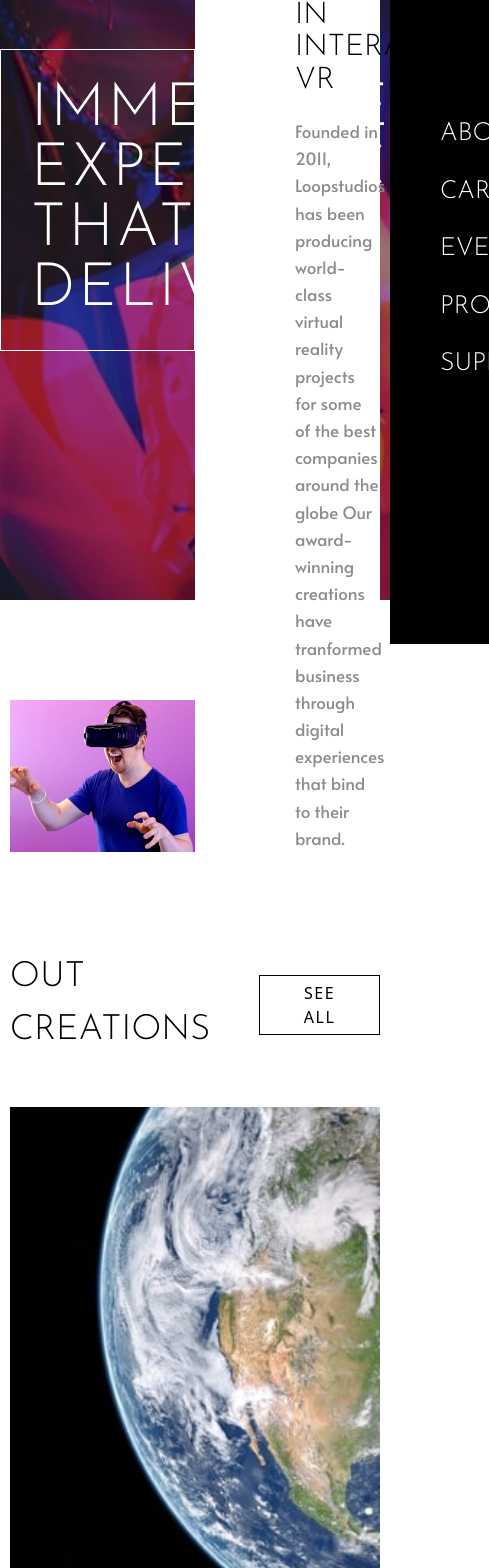
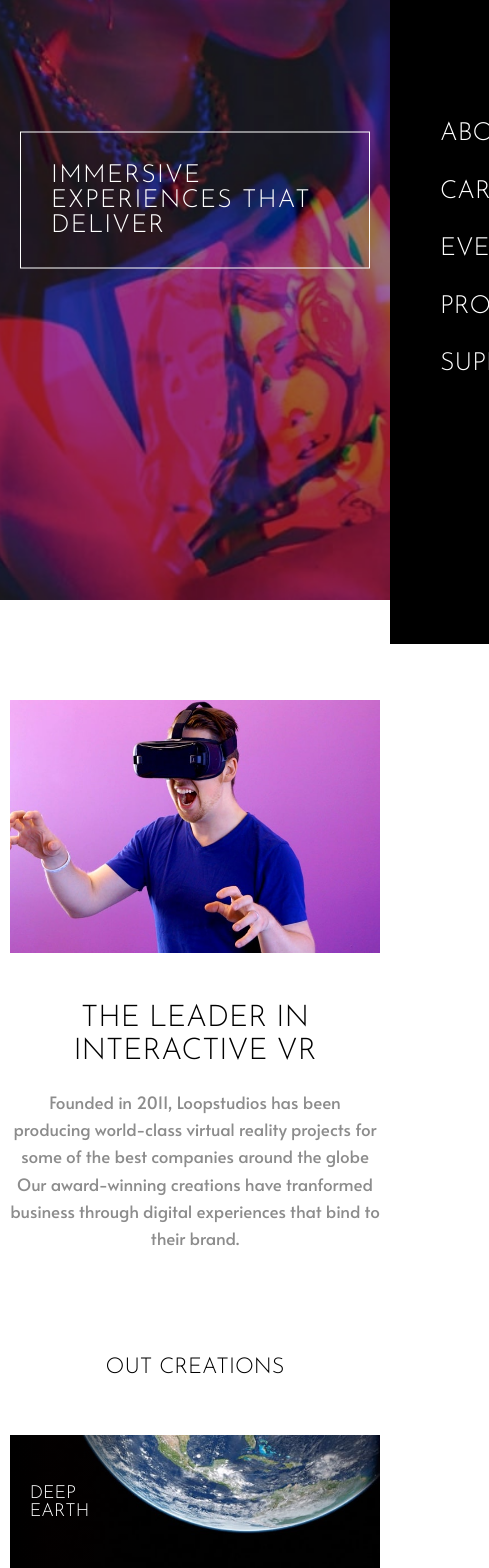
Before and after one commit to Leonardo-G/loopstudios, an Angular app: page / in a window 390 px wide. Shown: the part 200-1768 px from the top of the page, 489 px wide, since content can reach past the window. Built offline with nearby package versions, Linux system fonts and the light colour scheme.

Commit message:
responsive design

```diff
--- a/src/app/creations/creations-section/creations-section.component.css
+++ b/src/app/creations/creations-section/creations-section.component.css
@@ -30,6 +30,7 @@
 }
 
 .grid__item--absolute{
+    position: relative;
     position: absolute;
     bottom: 0;
     left: 0;
@@ -59,3 +60,18 @@
     visibility: visible;
     opacity: 0.7;
 }
+
+@media (max-width: 720px) {
+    .grid__item--absolute{
+        width: 35%;
+        padding: 0 0 0 20px;
+        background: linear-gradient(270deg, rgba(4,0,0,0.011642156862745057) 1%, rgba(4,0,0,0.5214460784313726) 36%, rgba(4,0,0,0.6895133053221288) 70%, rgba(0,0,0,1) 100%);
+        height: 100%;
+    }
+    .grid__item--absolute p{
+        position: absolute;
+        top: 50%;
+        transform: translateY(-50%);
+        font-size: 18px;
+    }
+}
--- a/src/app/creations/creations-section/creations-section.component.html
+++ b/src/app/creations/creations-section/creations-section.component.html
@@ -1,6 +1,9 @@
 <div class="grid">
     <div *ngFor="let item of getAllCreations()" class="grid__item">
-        <img src="{{ item.srcDesktop }}" alt="{{ item.title }}">
+        <picture>
+            <source media="(max-width: 720px)" srcset="{{ item.srcMobile }}">
+            <img src="{{ item.srcDesktop }}" alt="{{ item.title }}">
+        </picture>
         <div class="grid__item--hover"></div>
         <div class="grid__item--absolute">
             <p class="font-2">{{ item.title }}</p>
--- a/src/app/creations/creations-section/creations-section.component.ts
+++ b/src/app/creations/creations-section/creations-section.component.ts
@@ -36,25 +36,25 @@ export class CreationsSectionComponent {
     {
       id: 5,
       srcDesktop: "/assets/desktop/image-from-above.jpg",
-      srcMobile: "/assets/mobile/from-above.jpg",
+      srcMobile: "/assets/mobile/image-from-above.jpg",
       title: "from up above vr"
     },
     {
       id: 6,
       srcDesktop: "/assets/desktop/image-pocket-borealis.jpg",
-      srcMobile: "/assets/mobile/from-pocket-borealis.jpg",
+      srcMobile: "/assets/mobile/image-pocket-borealis.jpg",
       title: "pocket borealis"
     },
     {
       id: 7,
       srcDesktop: "/assets/desktop/image-curiosity.jpg",
-      srcMobile: "/assets/mobile/from-curiosity.jpg",
+      srcMobile: "/assets/mobile/image-curiosity.jpg",
       title: "the curiosity"
     },
     {
       id: 8,
       srcDesktop: "/assets/desktop/image-fisheye.jpg",
-      srcMobile: "/assets/mobile/from-fisheye.jpg",
+      srcMobile: "/assets/mobile/image-fisheye.jpg",
       title: "make it fisheye"
     }
   ]
--- a/src/app/navigation/navigation.component.html
+++ b/src/app/navigation/navigation.component.html
@@ -1,5 +1,5 @@
 <header class="absolute z-10 w-full text-white">
-    <nav class="container justify-between items-center m-auto flex mt-6">
+    <nav class="container-window justify-between items-center m-auto flex mt-6">
         <div>
             <strong class="text-2xl">loopstudios</strong>
         </div>
--- a/src/app/sections/creations/creations.component.css
+++ b/src/app/sections/creations/creations.component.css
@@ -5,7 +5,7 @@
 }
 
 .creations__title{
-    font-size: 35px;
+    font-size: min(35px, calc(1.5vw + 24px));
 }
 
 .creations__button{
@@ -21,3 +21,17 @@
     color: #fff;
     transition: background .3s ease;
 }
+
+@media (max-width: 720px) {
+    .creations{
+        justify-content: center;
+    }
+
+    .creations__title{
+        font-size: min(35px, calc(1.5vw + 16px));
+    }
+
+    .creations__button{
+        display: none;
+    }
+}
--- a/src/app/sections/footer/footer.component.css
+++ b/src/app/sections/footer/footer.component.css
@@ -7,15 +7,28 @@
 .flex{
     display: flex;
     justify-content: space-between;
+    align-items: center;
 }
 
-.flex h4{
+.column{
+    display: flex;
+    row-gap: 50px;
+    flex-direction: column;
+    justify-content: space-between;
+    min-height: 110px;
+}
+
+.column:last-child{
+    align-items: flex-end;
+}
+
+.column h4{
     font-weight: 700;
     font-size: 25px;
     align-items: center;
 }
 
-.flex h4, .flex p{
+.column h4, .column p{
     color: #fff;
 }
 
@@ -49,10 +62,6 @@
     opacity: 1;
 }
 
-.footer__bottom{
-    padding-top: 30px;
-}
-
 .enlaces{
     display: flex;
     column-gap: 30px;
@@ -78,6 +87,22 @@
     opacity: 1;
 }
 
-.flex .footer__bottom--copyright{
+.column .footer__bottom--copyright{
     color: hsl(0, 0%, 55%);
 }
+
+@media (max-width: 720px) {
+    .flex{
+        flex-direction: column;
+        row-gap: 30px;
+    }
+    .column:last-child, .column{
+        align-items: center;
+        justify-content: center;
+        row-gap: 20px;
+    }
+    .enlaces{
+        flex-direction: column;
+        row-gap: 15px;
+    }
+}
--- a/src/app/sections/footer/footer.component.html
+++ b/src/app/sections/footer/footer.component.html
@@ -1,23 +1,8 @@
 <div class="background">
     <div class="container-window footer">
         <div class="flex">
+            <div class="column">
                 <h4>loopstudios</h4>
-            <div class="redes">
-                <div>
-                    <img src="assets/redes/icon-facebook.svg" alt="facebook">
-                </div>
-                <div>
-                    <img src="assets/redes/icon-instagram.svg" alt="instagram">
-                </div>
-                <div>
-                    <img src="assets/redes/icon-pinterest.svg" alt="pinteres">
-                </div>
-                <div>
-                    <img src="assets/redes/icon-twitter.svg" alt="twitter">
-                </div>
-            </div>
-        </div>
-        <div class="flex footer__bottom">
                 <div class="enlaces">
                     <div>
                         <p>About</p>
@@ -35,7 +20,24 @@
                         <p>Support</p>
                     </div>
                 </div>
+            </div>
+            <div class="column footer__bottom">
+                <div class="redes">
+                    <div>
+                        <img src="assets/redes/icon-facebook.svg" alt="facebook">
+                    </div>
+                    <div>
+                        <img src="assets/redes/icon-instagram.svg" alt="instagram">
+                    </div>
+                    <div>
+                        <img src="assets/redes/icon-pinterest.svg" alt="pinteres">
+                    </div>
+                    <div>
+                        <img src="assets/redes/icon-twitter.svg" alt="twitter">
+                    </div>
+                </div>
                 <p class="footer__bottom--copyright">2021 Loopstudios. All rights reserved.</p>
             </div>
         </div>
     </div>
+</div>
--- a/src/app/sections/front-page/front-page.component.css
+++ b/src/app/sections/front-page/front-page.component.css
@@ -18,3 +18,31 @@
     padding: 30px;
     width: min(50%, 600px);
 }
+
+@media ( max-width: 720px ) {
+    .title{
+        width: auto;
+        left: 0%;
+        margin: 0 50px;
+    }
+
+    .title h2{
+        font-size: 40px;
+    }
+}
+
+@media (max-width: 480px) {
+    .title{
+        margin: 0 20px;
+    }
+    .title h2{
+        font-size: 25px;
+    }
+}
+
+@media (max-width: 300px) {
+    .title{
+        margin: 0 10px;
+        padding: 8px;
+    }
+}
--- a/src/app/sections/front-page/front-page.component.html
+++ b/src/app/sections/front-page/front-page.component.html
@@ -5,7 +5,7 @@
         class="image inset-0"
     >
     <div class="w-full">
-        <div class="container m-auto">
+        <div class="container-window m-auto">
             <div class="title">
                 <h2 class="text-white text-6xl font-2 tracking-wider">IMMERSIVE EXPERIENCES THAT DELIVER</h2>
             </div>
--- a/src/app/sections/info/info.component.css
+++ b/src/app/sections/info/info.component.css
@@ -34,3 +34,24 @@
     line-height: 1.6;
     font-size: 17px;
 }
+
+@media ( max-width: 920px ) {
+    .info__text{
+        padding: 50px 0 0 50px;
+    }
+}
+
+@media (max-width: 720px) {
+    .info__text{
+        position: inherit;
+        padding: 50px 0 0 0;
+    }
+
+    .info__text h3, .info__text p{
+        text-align: center;
+    }
+
+    .info__img, .info__text{
+        width: 100%;
+    }
+}
```
Lines whose indentation alone changed are shown as unchanged.
